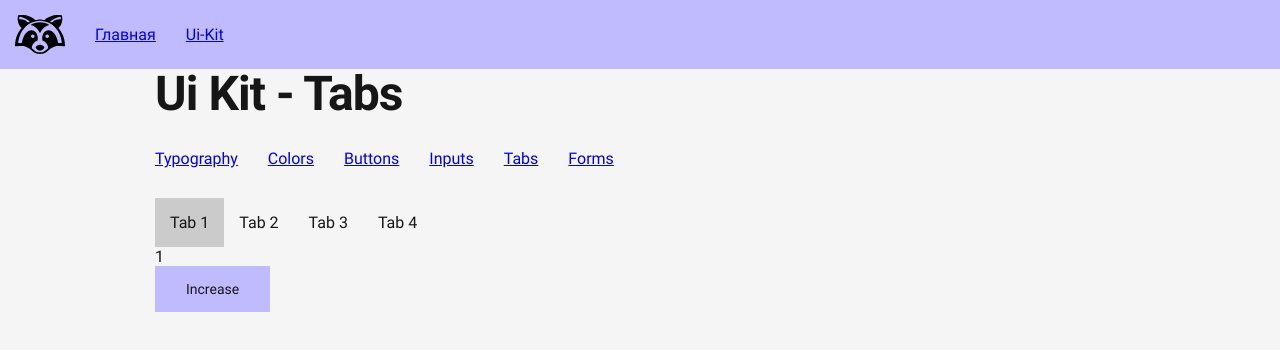
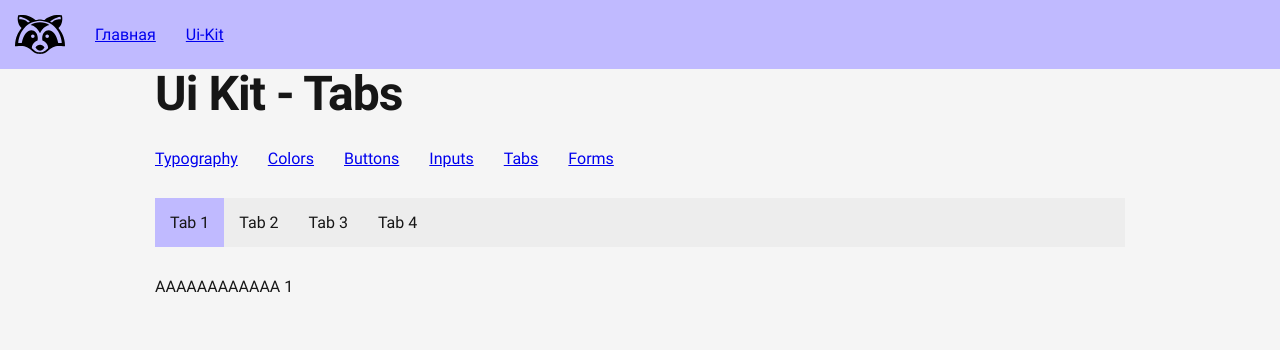
Before and after one commit to ramstex/reactor, a React app: page /ui-kit/tabs in a window 1280 px wide. Shown: the top 350 px of the page. Built offline with nearby package versions, Linux system fonts and the light colour scheme.

Commit message:
Tabs UiKIt page

```diff
--- a/src/components/Ui/Tabs/Tabs.jsx
+++ b/src/components/Ui/Tabs/Tabs.jsx
@@ -31,26 +31,16 @@ class UiTabs extends React.Component {
 		return classnames( 'ui-tabs__header' );
 	}
 
+	classNameBody() {
+		return classnames( 'ui-tabs__body' );
+	}
+
 	classNameTab( current ) {
 		const { currentId } = this.state;
 
 		return classnames( 'ui-tabs__tab', {
 			_current: currentId === current,
 		} );
-	}
-
-	componentDidUpdate( prevProps, prevState ) {
-		const { current, updateCurrent } = this.props;
-		const { currentId } = this.state;
-
-		if ( prevProps.current !== current ) {
-			this.setCurrentId( current );
-			this.setCurrentTab();
-		}
-
-		if ( prevState.currentId !== currentId && !!updateCurrent ) {
-			updateCurrent( currentId );
-		}
 	}
 
 	getCurrentTab() {
@@ -79,8 +69,23 @@ class UiTabs extends React.Component {
 		};
 	}
 
+	componentDidUpdate( prevProps, prevState ) {
+		const { current, updateCurrent } = this.props;
+		const { currentId } = this.state;
+
+		if ( prevProps.current !== current ) {
+			this.setCurrentId( current );
+			this.setCurrentTab();
+		}
+
+		if ( prevState.currentId !== currentId && !!updateCurrent ) {
+			updateCurrent( currentId );
+		}
+	}
+
 	render() {
-		const { tabs, current } = this.props;
+		const { tabs, contents } = this.props;
+		const { currentId } = this.state;
 
 		return (
 			<div className={ this.classNameRoot() }>
@@ -96,7 +101,12 @@ class UiTabs extends React.Component {
 					) ) }
 				</div>
 
-				<p>{ current }</p>
+				<div className={ this.classNameBody() }>
+					{ contents.map( ( item ) => {
+						console.log( item );
+						return ( item.key == currentId && item )
+					} ) }
+				</div>
 			</div>
 		);
 	}
@@ -105,6 +115,7 @@ class UiTabs extends React.Component {
 UiTabs.propTypes = {
 	className: PropTypes.string,
 	children: PropTypes.node,
+	updateCurrent: PropTypes.func,
 
 	tabs: PropTypes.arrayOf( PropTypes.shape( {
 		id: PropTypes.oneOfType( [
@@ -123,7 +134,7 @@ UiTabs.propTypes = {
 		PropTypes.string,
 	] ),
 
-	updateCurrent: PropTypes.func,
+	contents: PropTypes.arrayOf( PropTypes.node ),
 };
 
 export default UiTabs;
--- a/src/components/Ui/Tabs/Tabs.scss
+++ b/src/components/Ui/Tabs/Tabs.scss
@@ -5,6 +5,11 @@
 .ui-tabs {
 	&__header {
 		display: flex;
+		background-color: colors.getColor( 'muted-light' );
+	}
+
+	&__body {
+		margin-top: layout.$gap
 	}
 
 	&__tab {
@@ -13,13 +18,13 @@
 		transition: all 0.3s ease;
 
 		&._current {
-			background-color: colors.getColor( 'muted' );
+			background-color: colors.getColor( 'primary' );
 			cursor: default;
 		}
 
 		&:not(._current) {
 			&:hover {
-				background-color: colors.getColor( 'muted-light' );
+				background-color: colors.getColor( 'primary-light' );
 			}
 		}
 	}
--- a/src/pages/UiKit/pages/Tabs/Tabs.jsx
+++ b/src/pages/UiKit/pages/Tabs/Tabs.jsx
@@ -4,7 +4,6 @@ import classnames from 'classnames';
 
 import MarkupSection from '../../../../components/Markup/Section/Section.jsx';
 import UiTabs from '../../../../components/Ui/Tabs/Tabs.jsx';
-import UiButton from '../../../../components/Ui/Button/Button.jsx';
 import LocalNav from '../../components/Nav/Nav.jsx';
 
 class PageUiKitTabs extends React.Component {
@@ -38,7 +37,6 @@ class PageUiKitTabs extends React.Component {
 			current: 1,
 		};
 
-		this.onIncreaseClick = this.onIncreaseClick.bind( this );
 		this.onUpdateCurrent = this.onUpdateCurrent.bind( this );
 	}
 
@@ -46,14 +44,6 @@ class PageUiKitTabs extends React.Component {
 	classNameRoot() {
 		const { className } = this.props;
 		return classnames( 'page-ui-kit-tabs', className );
-	}
-
-	onIncreaseClick() {
-		const { current } = this.state;
-
-		this.setState( {
-			current: current >= 4 ? 1 : current + 1,
-		} );
 	}
 
 	onUpdateCurrent( value ) {
@@ -74,9 +64,13 @@ class PageUiKitTabs extends React.Component {
 						tabs={ this.state.tabs }
 						current={ current }
 						updateCurrent={ this.onUpdateCurrent }
+						contents={ [
+							<div key={ this.state.tabs[0].id }> AAAAAAAAAAAA 1 </div>,
+							<div key={ this.state.tabs[1].id }> AAAAAAAAAAAA 2 </div>,
+							<div key={ this.state.tabs[2].id }> AAAAAAAAAAAA 3 </div>,
+							<div key={ this.state.tabs[3].id }> AAAAAAAAAAAA 4 </div>,
+						] }
 					/>
-
-					<UiButton onClick={ this.onIncreaseClick }> Increase </UiButton>
 				</MarkupSection>
 			</div>
 		);
```
